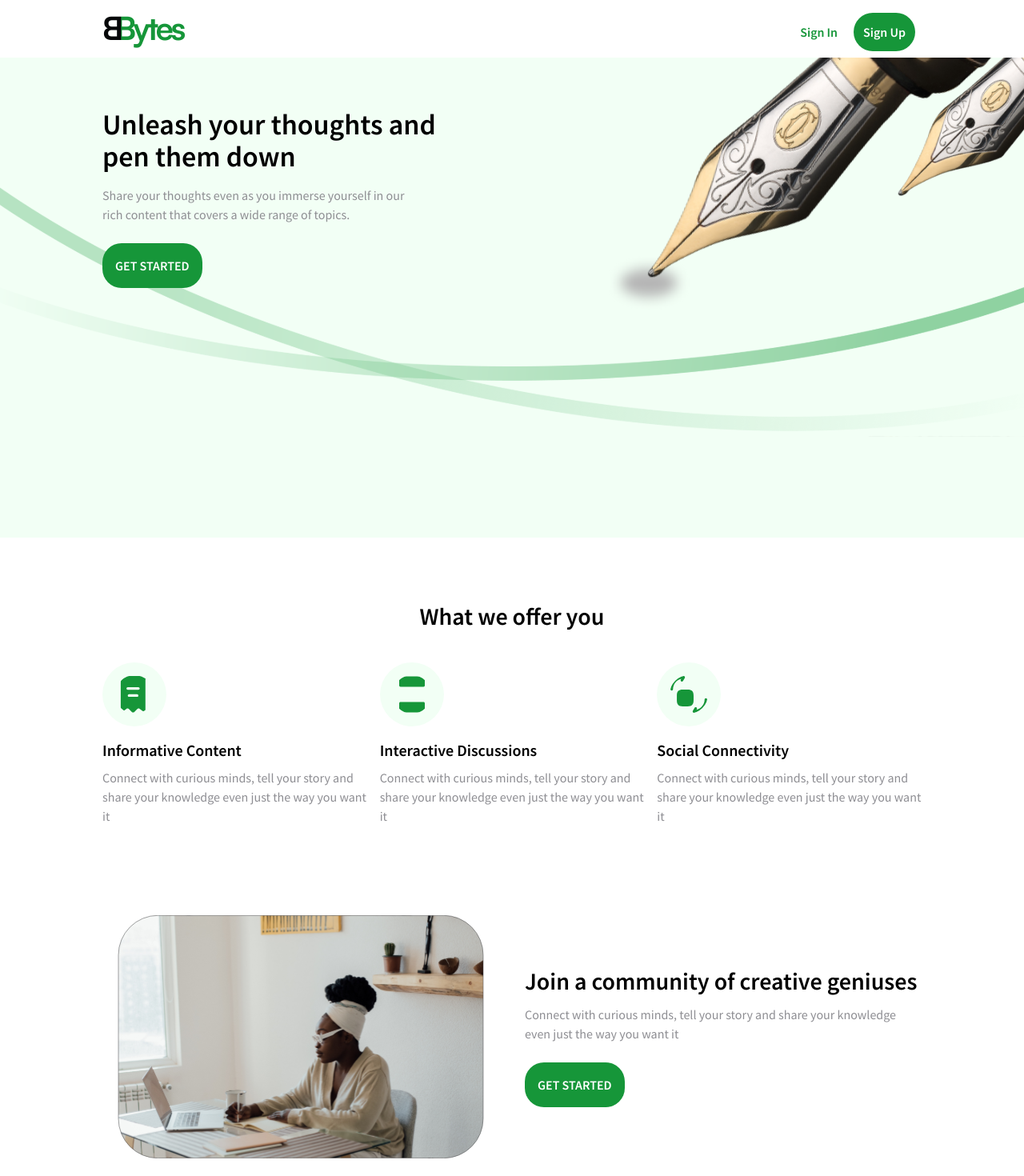
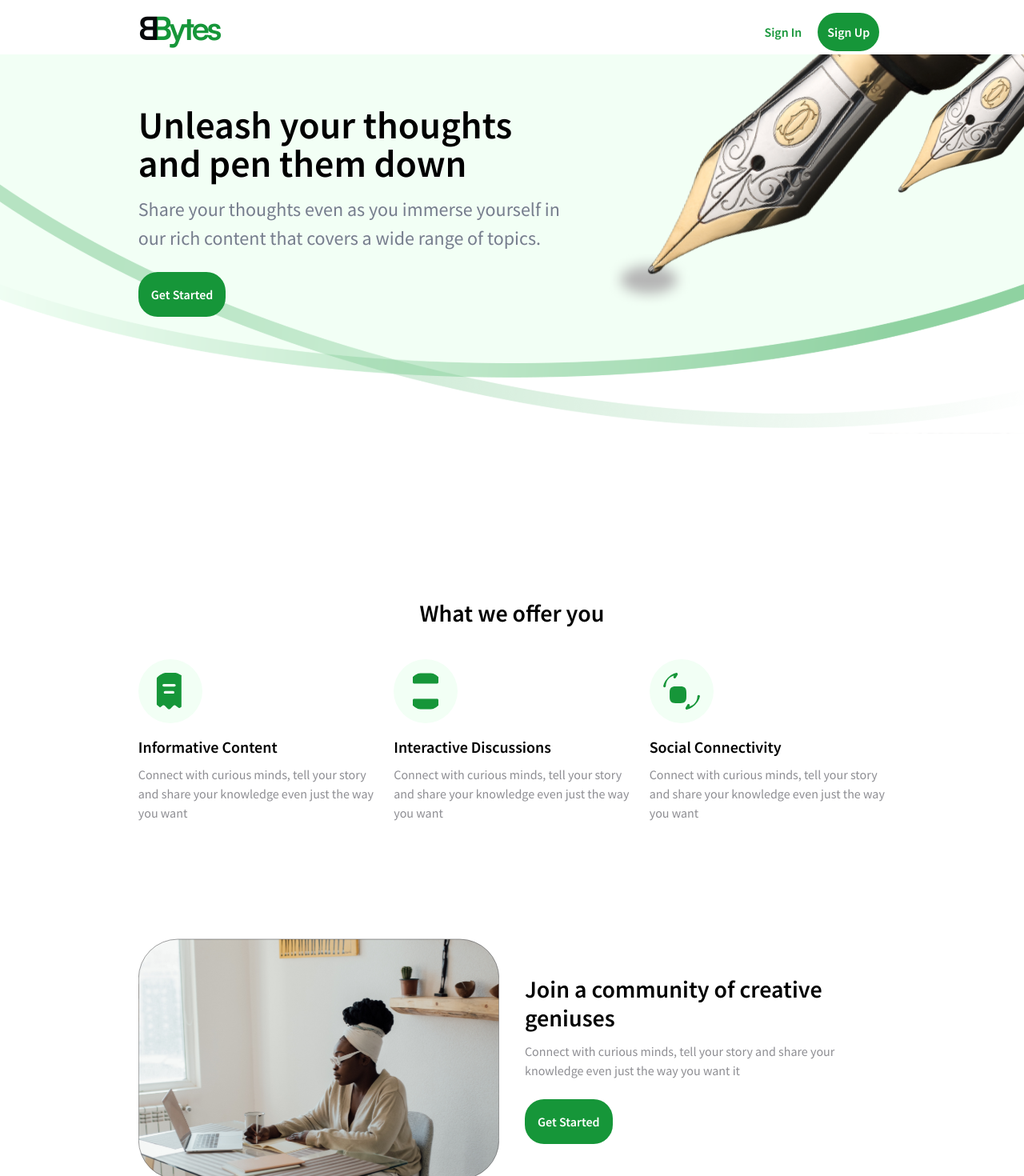
Before and after one commit to Elue-dev/BytesBlog-Client, a React (Vite) app: page / in a window 1280 px wide. Shown: the top 1470 px of the page at 80% size. Built offline with nearby package versions, Linux system fonts and the light colour scheme.

Commit message:
patch: hero styles and bottom section of landing pahe styles

```diff
--- a/src/components/hero/hero.module.scss
+++ b/src/components/hero/hero.module.scss
@@ -6,30 +6,31 @@
   background-size: cover;
   background-position: 91% -245px;
   position: relative;
-  background-color: #f2fff5;
+  // background-color: #f2fff5;
   z-index: 1;
   @include mQ(600px) {
     height: 95vh !important;
-    // background-position: 61% -245px;
-    background-position: 61% 3px;
+    background-position: 61% -46px;
   }
   @include mQ(380px) {
-    // height: 87vh !important;
-    height: 56vh !important;
+    height: 87vh !important;
   }
   .content {
     @include container();
     h2 {
       font-weight: 600;
-      max-width: 450px;
+      max-width: 550px;
       @include mQ(500px) {
         max-width: 350px !important;
+        font-size: 40px;
       }
     }
     p {
-      max-width: 390px;
+      font-size: 24px;
+      max-width: 550px;
       @include mQ(500px) {
         max-width: 276px !important;
+        font-size: 18px;
       }
     }
   }
--- a/src/components/hero/index.tsx
+++ b/src/components/hero/index.tsx
@@ -4,17 +4,17 @@ import styles from "./hero.module.scss";
 
 export default function Hero() {
   return (
-    <section className={`h-[75vh] ${styles.hero} mt-2`}>
+    <section className={`h-[75vh] ${styles.hero} mt-1`}>
       <div className={`${styles.content} pt-16`}>
-        <h2 className="leading-12 text-4xl">
+        <h2 className="leading-12 text-5xl">
           Unleash your thoughts and pen them down
         </h2>
-        <p className="mt-4 font-semibold text-lightTextColor sm:font-normal">
+        <p className="mt-4 font-normal text-grayNeutral sm:font-normal">
           Share your thoughts even as you immerse yourself in our rich content
           that covers a wide range of topics.
         </p>
         <Link to="/auth/create-account">
-          <Button className="mt-6 bg-primaryColor p-4 uppercase text-white">
+          <Button className="mt-6 bg-primaryColor p-4  text-white">
             Get Started
           </Button>
         </Link>
--- a/src/pages/auth/forgot_password/index.tsx
+++ b/src/pages/auth/forgot_password/index.tsx
@@ -70,7 +70,7 @@ export default function ForgotPassword() {
         </div>
 
         <Button
-          className="mt-14 w-full rounded-lg bg-primaryColor uppercase text-white"
+          className="mt-14 w-full rounded-lg bg-primaryColor text-white"
           onClick={sendResetEmail}
         >
           Send Password Reset Link
--- a/src/pages/auth/reset_password/index.tsx
+++ b/src/pages/auth/reset_password/index.tsx
@@ -179,7 +179,7 @@ export default function ResetPassword() {
 
             <Button
               type="button"
-              className="mt-5 w-full rounded-lg bg-primaryColor text-lg font-semibold uppercase text-white"
+              className="mt-5 w-full rounded-lg bg-primaryColor text-lg font-semibold text-white"
               onClick={proceed}
             >
               Reset Password
--- a/src/pages/auth/sign_in/index.tsx
+++ b/src/pages/auth/sign_in/index.tsx
@@ -110,7 +110,7 @@ export default function SignIn() {
 
             <Button
               type="button"
-              className="mt-5 w-full rounded-lg bg-primaryColor text-lg font-semibold uppercase text-white"
+              className="mt-5 w-full rounded-lg bg-primaryColor text-lg font-semibold text-white"
               onClick={proceed}
             >
               Sign In
--- a/src/pages/landing_page/data.ts
+++ b/src/pages/landing_page/data.ts
@@ -6,20 +6,20 @@ export const offers: Offers[] = [
     icon: "icIcon.svg",
     heading: "Informative Content",
     description:
-      "Connect with curious minds, tell your story and share your knowledge even just the way you want it",
+      "Connect with curious minds, tell your story and share your knowledge even just the way you want",
   },
   {
     id: 2,
     icon: "idIcon2.svg",
     heading: "Interactive Discussions",
     description:
-      "Connect with curious minds, tell your story and share your knowledge even just the way you want it",
+      "Connect with curious minds, tell your story and share your knowledge even just the way you want",
   },
   {
     id: 3,
     icon: "scIcon.svg",
     heading: "Social Connectivity",
     description:
-      "Connect with curious minds, tell your story and share your knowledge even just the way you want it",
+      "Connect with curious minds, tell your story and share your knowledge even just the way you want",
   },
 ];
--- a/src/pages/landing_page/index.tsx
+++ b/src/pages/landing_page/index.tsx
@@ -14,7 +14,7 @@ export default function Home() {
           What we offer you
         </h1>
         <div className={`${styles.main}`}>
-          <div className="mb-16 grid gap-4 pt-10 sm:grid-cols-1 md:grid-cols-2 lg:grid-cols-3">
+          <div className="mb-16 grid gap-6 pt-10 sm:grid-cols-1 md:grid-cols-2 lg:grid-cols-3">
             {offers.map((offer) => (
               <div key={offer.id}>
                 <div className="flex">
@@ -30,7 +30,7 @@ export default function Home() {
               </div>
             ))}
           </div>
-          <div className="mt-10 flex flex-col items-center justify-center gap-0 pt-12 sm:flex-row sm:gap-8">
+          <div className="flex flex-col items-center justify-center gap-0 pt-1 sm:flex-row sm:gap-8 sm:pt-20">
             <div className="w-full sm:w-1/2">
               <img
                 src={homeImage}
@@ -47,7 +47,7 @@ export default function Home() {
                 knowledge even just the way you want it
               </p>
               <Link to="/auth/create-account">
-                <Button className="mt-6 bg-primaryColor p-4 uppercase text-white">
+                <Button className="mt-6 bg-primaryColor p-4 text-white">
                   Get Started
                 </Button>
               </Link>
--- a/src/sass/_mixins.scss
+++ b/src/sass/_mixins.scss
@@ -1,7 +1,7 @@
 @mixin container() {
   max-width: 1300px;
   margin: auto;
-  width: 80%;
+  width: 73%;
   @include mQ(600px) {
     width: 90%;
   }
--- a/tailwind.config.js
+++ b/tailwind.config.js
@@ -7,6 +7,7 @@ export default {
         primaryColor: "#169639",
         primaryColorLight: "#F2FFF5",
         primaryColorLighter: "#F1FFE4",
+        grayNeutral: "#767D8D",
         brightGreen: "#b6e4c2",
         lightTextColor: "#8E8E93",
         blackNeutral: "#07080A",
```
